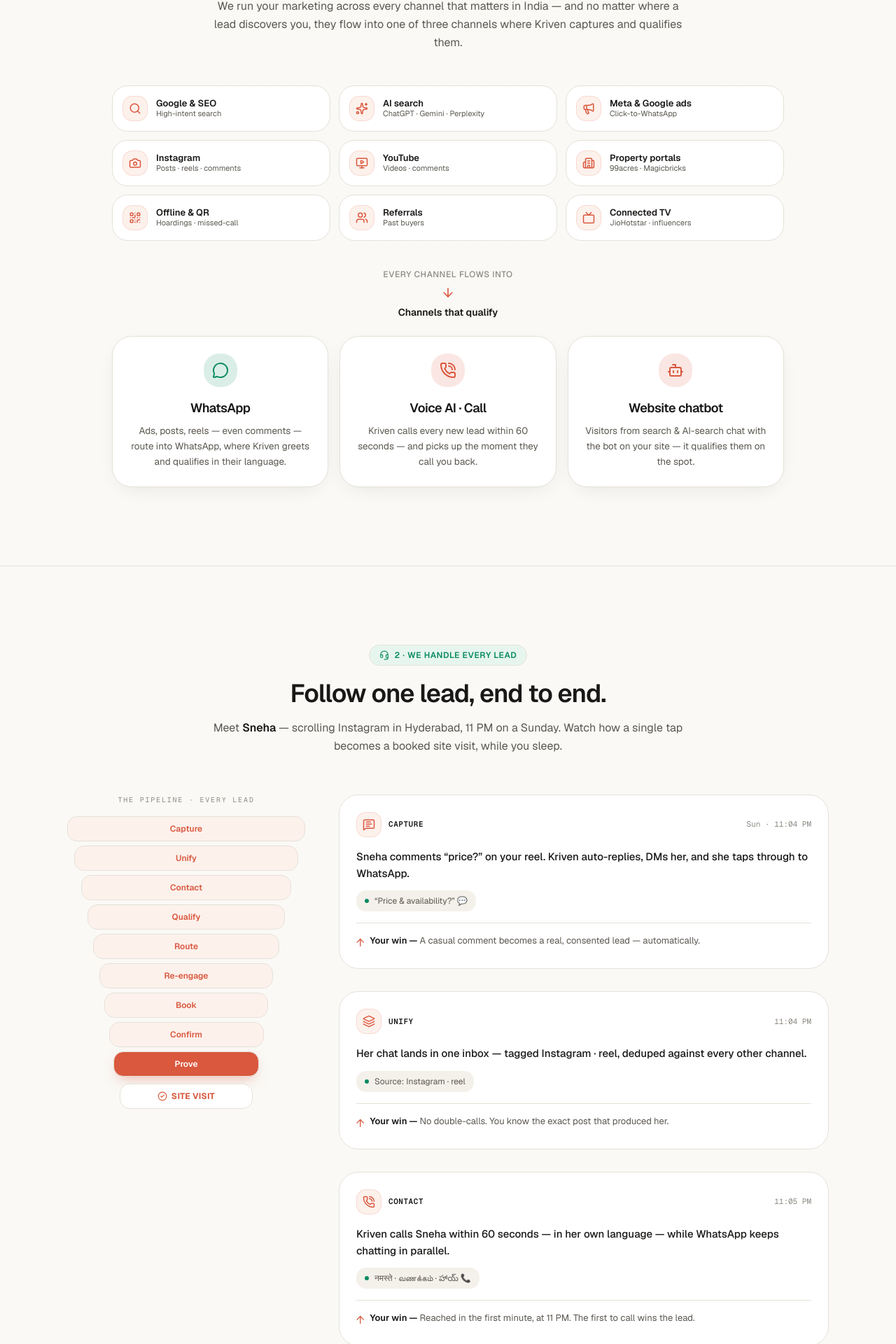
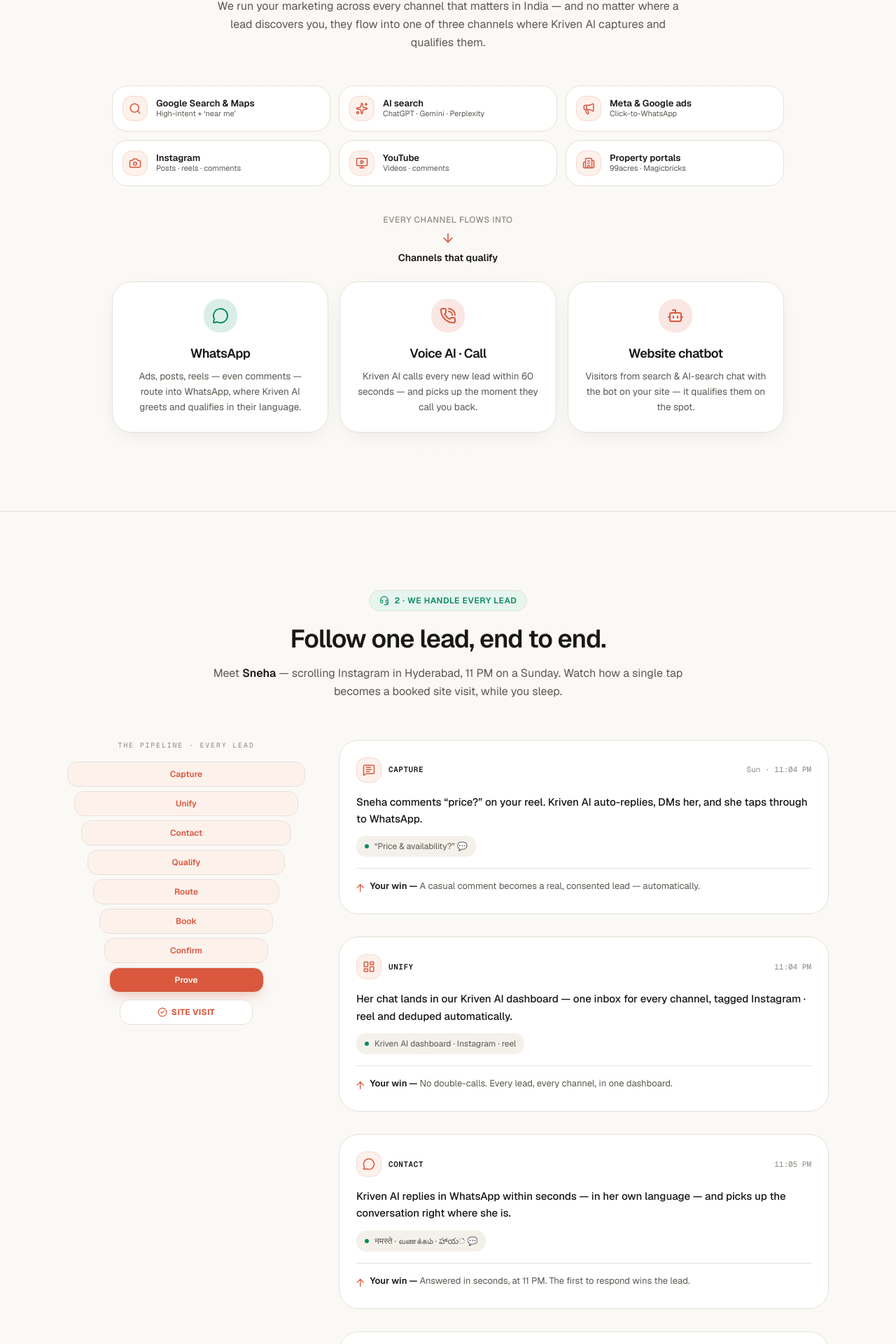
Before and after one commit to Kriven-AI/realty-website, a Next.js app: page /how-it-works in a window 1280 px wide. Shown: the part 873-2793 px from the top of the page at 70% size. Built offline with nearby package versions, Linux system fonts and the light colour scheme.

Commit message:
updated the website

```diff
--- a/app/demo/page.tsx
+++ b/app/demo/page.tsx
@@ -19,7 +19,7 @@
   {
     icon: Clock,
     title: "30 minutes, no slide deck",
-    body: "We open Kriven, hand you a phone, and you talk to the agent yourself. That's the demo.",
+    body: "We open Kriven AI, hand you a phone, and you talk to the agent yourself. That's the demo.",
   },
   {
     icon: PhoneCall,
@@ -52,7 +52,7 @@
               Book a demo
             </p>
             <h1 className="mt-3 text-balance text-4xl font-semibold leading-[1.1] tracking-tight sm:text-5xl lg:text-6xl">
-              <span className="text-gradient">See Kriven handle</span>
+              <span className="text-gradient">See Kriven AI handle</span>
               <br className="hidden sm:block" />
               <span className="text-muted-foreground">a real sales call.</span>
             </h1>
--- a/app/opengraph-image.tsx
+++ b/app/opengraph-image.tsx
@@ -32,7 +32,7 @@
           />
         </div>
 
-        {/* Wordmark — Kriven (dark) + AI (coral) */}
+        {/* Wordmark — Kriven AI (dark) + AI (coral) */}
         <div
           style={{
             display: "flex",
--- a/app/product/page.tsx
+++ b/app/product/page.tsx
@@ -25,7 +25,7 @@
         eyebrow="Module 01 · Inbound"
         title="Inbound Voice AI."
         tagline="Picks up every call. Books site visits."
-        description="When a lead calls, Kriven answers in their language, qualifies them with a real conversation — not a script — and books the site visit. It handles objections about price, possession, loans, and competing projects with builder-specific context, and escalates to a human salesperson the moment the lead asks."
+        description="When a lead calls, Kriven AI answers in their language, qualifies them with a real conversation — not a script — and books the site visit. It handles objections about price, possession, loans, and competing projects with builder-specific context, and escalates to a human salesperson the moment the lead asks."
         features={[
           "Picks up 24/7 — including weekends, late evenings, peak hours",
           "Qualifies with real conversation, not a scripted IVR",
@@ -44,7 +44,7 @@
         eyebrow="Module 02 · Outbound"
         title="Outbound Campaigns."
         tagline="Calls your lead list. Smart retries."
-        description="Upload a CSV or pull from your CRM. Kriven dials your leads at the times they're actually free — different windows for IT professionals, business owners, salaried staff, retirees — pitches the project, handles questions, and books site visits. If they don't pick up, it retries on a schedule that respects their profession, then falls back to WhatsApp."
+        description="Upload a CSV or pull from your CRM. Kriven AI dials your leads at the times they're actually free — different windows for IT professionals, business owners, salaried staff, retirees — pitches the project, handles questions, and books site visits. If they don't pick up, it retries on a schedule that respects their profession, then falls back to WhatsApp."
         features={[
           "Smart retry windows by lead profession & time-of-day",
           "Concurrent calls capped per builder & per campaign",
@@ -63,7 +63,7 @@
         eyebrow="Module 03 · WhatsApp"
         title="WhatsApp Follow-ups."
         tagline="Same thread. Same context."
-        description="Every call continues on WhatsApp — the same lead, the same intent, the same context. Kriven sends brochures, handles two-way replies, re-engages no-shows, and warms up cold leads with relevant nudges. The handoff between voice and chat is seamless because they're the same agent, on the same brain."
+        description="Every call continues on WhatsApp — the same lead, the same intent, the same context. Kriven AI sends brochures, handles two-way replies, re-engages no-shows, and warms up cold leads with relevant nudges. The handoff between voice and chat is seamless because they're the same agent, on the same brain."
         features={[
           "Two-way conversational replies on WhatsApp Business",
           "Sends brochures, floor plans etc on request",
--- a/components/home/fragmented-reality.tsx
+++ b/components/home/fragmented-reality.tsx
@@ -46,7 +46,7 @@
         <div className="mx-auto flex max-w-5xl flex-col items-center text-center">
           <span className="inline-flex items-center gap-2 rounded-full border border-brand/25 bg-brand-tint px-3.5 py-1.5 text-xs font-semibold uppercase tracking-wider text-brand">
             <ArrowLeftRight className="h-3.5 w-3.5" />
-            The Kriven difference
+            The Kriven AI difference
           </span>
           <h2 className="mt-5 text-3xl font-semibold tracking-tight sm:text-4xl lg:text-5xl">
             <span className="block text-foreground">
@@ -175,7 +175,7 @@
             href="/product"
             className="group inline-flex items-center gap-1.5 text-sm font-medium text-foreground transition-colors hover:text-brand"
           >
-            See how Kriven succeeds at every step
+            See how Kriven AI succeeds at every step
             <ArrowRight className="h-4 w-4 transition-transform group-hover:translate-x-0.5" />
           </Link>
         </div>
--- a/components/home/intelligence.tsx
+++ b/components/home/intelligence.tsx
@@ -122,7 +122,7 @@
             </span>
           </h2>
           <p className="mt-5 text-base leading-relaxed text-muted-foreground">
-            Other dashboards show you call counts. Kriven shows you{" "}
+            Other dashboards show you call counts. Kriven AI shows you{" "}
             <span className="text-foreground">why</span> leads are buying —
             and <span className="text-foreground">why they aren&apos;t</span>.
           </p>
--- a/components/home/lead-engine-teaser.tsx
+++ b/components/home/lead-engine-teaser.tsx
@@ -22,6 +22,7 @@
   ArrowRight,
   ArrowDown,
   Workflow,
+  Search,
   type LucideIcon,
 } from "lucide-react";
 
@@ -40,15 +41,15 @@
 const SOURCES: Source[] = [
   {
     key: "website",
-    title: "Website",
-    icon: Bot,
+    title: "Get Discovered",
+    icon: Search,
     helps: [
       "Custom SEO strategy & keyword research",
       "On-brand content creation & updates",
       "Technical SEO audits & fixes",
       { text: "LLM placement — ChatGPT & Google AI Overviews", highlight: true },
       "High-quality link building",
-      "Local & programmatic SEO",
+      { text: "Rank on Google Maps for ‘near me’ buyers", highlight: true },
     ],
   },
   {
@@ -101,7 +102,7 @@
 const QUALIFY_CHANNELS = [
   { key: "whatsapp", label: "WhatsApp", icon: MessageCircle },
   { key: "voice", label: "Voice AI · Call", icon: PhoneCall },
-  { key: "chatbot", label: "Website chatbot widget", icon: Bot },
+  { key: "chatbot", label: "Interactive Chatbot · Website", icon: Bot },
 ];
 
 /* ---------------- Sneha — the animated one-lead example ---------------- */
@@ -118,7 +119,7 @@
 
 const SNEHA = [
   "11:04 PM · Sneha taps your Instagram reel",
-  "11:05 PM · Kriven replies on WhatsApp — in her own language",
+  "11:05 PM · Kriven AI replies on WhatsApp — in her own language",
   "11:08 PM · 3BHK · ₹80L · ready to buy → 🔥 HOT lead",
   "11:10 PM · Site visit booked — Saturday 4 PM ✅",
   "★ She shows up. Your team closes the sale.",
--- a/components/home/personalization.tsx
+++ b/components/home/personalization.tsx
@@ -123,7 +123,7 @@
                 </div>
               </div>
 
-              {/* How Kriven adapts — same 3 rows on every card */}
+              {/* How Kriven AI adapts — same 3 rows on every card */}
               <div className="mt-5 space-y-4 border-t border-border-subtle pt-5">
                 {DIMENSIONS.map((dim) => {
                   const Icon = dim.icon;
--- a/components/how-it-works/attract-channels.tsx
+++ b/components/how-it-works/attract-channels.tsx
@@ -27,15 +27,12 @@
 };
 
 const CHANNELS: Channel[] = [
-  { icon: Search, label: "Google & SEO", sub: "High-intent search", door: "web" },
+  { icon: Search, label: "Google Search & Maps", sub: "High-intent + ‘near me’", door: "web" },
   { icon: Sparkles, label: "AI search", sub: "ChatGPT · Gemini · Perplexity", door: "web" },
   { icon: Megaphone, label: "Meta & Google ads", sub: "Click-to-WhatsApp", door: "whatsapp" },
   { icon: Camera, label: "Instagram", sub: "Posts · reels · comments", door: "whatsapp" },
   { icon: MonitorPlay, label: "YouTube", sub: "Videos · comments", door: "whatsapp" },
-  { icon: Building2, label: "Property portals", sub: "99acres · Magicbricks", door: "whatsapp" },
-  { icon: QrCode, label: "Offline & QR", sub: "Hoardings · missed-call", door: "whatsapp" },
-  { icon: Users, label: "Referrals", sub: "Past buyers", door: "whatsapp" },
-  { icon: Tv, label: "Connected TV", sub: "JioHotstar · influencers", door: "whatsapp" },
+  { icon: Building2, label: "Property portals", sub: "99acres · Magicbricks", door: "whatsapp" }
 ];
 
 const fadeUp = {
@@ -61,7 +58,7 @@
           <p className="mt-4 text-base leading-relaxed text-muted-foreground">
             We run your marketing across every channel that matters in India —
             and no matter where a lead discovers you, they flow into one of
-            three channels where Kriven captures and qualifies them.
+            three channels where Kriven AI captures and qualifies them.
           </p>
         </div>
 
@@ -123,13 +120,13 @@
             icon={MessageCircle}
             tone="success"
             title="WhatsApp"
-            line="Ads, posts, reels — even comments — route into WhatsApp, where Kriven greets and qualifies in their language."
+            line="Ads, posts, reels — even comments — route into WhatsApp, where Kriven AI greets and qualifies in their language."
           />
           <DoorCard
             icon={PhoneCall}
             tone="brand"
             title="Voice AI · Call"
-            line="Kriven calls every new lead within 60 seconds — and picks up the moment they call you back."
+            line="Kriven AI calls every new lead within 60 seconds — and picks up the moment they call you back."
           />
           <DoorCard
             icon={Bot}
--- a/components/how-it-works/lead-engine-hero.tsx
+++ b/components/how-it-works/lead-engine-hero.tsx
@@ -36,7 +36,7 @@
           transition={{ delay: 0.16, duration: 0.7, ease: [0.2, 0.8, 0.2, 1] }}
           className="mx-auto mt-6 max-w-2xl text-balance text-base leading-relaxed text-muted-foreground sm:text-lg"
         >
-          From the first tap on an ad to a booked site visit, Kriven runs the
+          From the first tap on an ad to a booked site visit, Kriven AI runs the
           whole journey — bringing leads in, then handling every one across
           chatbot, WhatsApp and voice AI. One engine, every Indian language,
           24/7.
--- a/components/how-it-works/lead-journey.tsx
+++ b/components/how-it-works/lead-journey.tsx
@@ -4,11 +4,10 @@
 import { motion, useInView } from "framer-motion";
 import {
   MessageSquareText,
-  Layers,
-  PhoneCall,
+  LayoutDashboard,
+  MessageCircle,
   Target,
   ArrowRightLeft,
-  Megaphone,
   CalendarCheck,
   BellRing,
   BarChart3,
@@ -33,56 +32,47 @@
     layer: "Capture",
     time: "Sun · 11:04 PM",
     icon: MessageSquareText,
-    what: "Sneha comments “price?” on your reel. Kriven auto-replies, DMs her, and she taps through to WhatsApp.",
+    what: "Sneha comments “price?” on your reel. Kriven AI auto-replies, DMs her, and she taps through to WhatsApp.",
     win: "A casual comment becomes a real, consented lead — automatically.",
     bubble: "“Price & availability?” 💬",
   },
   {
     layer: "Unify",
     time: "11:04 PM",
-    icon: Layers,
-    what: "Her chat lands in one inbox — tagged Instagram · reel, deduped against every other channel.",
-    win: "No double-calls. You know the exact post that produced her.",
-    bubble: "Source: Instagram · reel",
+    icon: LayoutDashboard,
+    what: "Her chat lands in our Kriven AI dashboard — one inbox for every channel, tagged Instagram · reel and deduped automatically.",
+    win: "No double-calls. Every lead, every channel, in one dashboard.",
+    bubble: "Kriven AI dashboard · Instagram · reel",
   },
   {
     layer: "Contact",
     time: "11:05 PM",
-    icon: PhoneCall,
-    what: "Kriven calls Sneha within 60 seconds — in her own language — while WhatsApp keeps chatting in parallel.",
-    win: "Reached in the first minute, at 11 PM. The first to call wins the lead.",
-    bubble: "नमस्ते · வணக்கம் · హాయ్ 📞",
+    icon: MessageCircle,
+    what: "Kriven AI replies in WhatsApp within seconds — in her own language — and picks up the conversation right where she is.",
+    win: "Answered in seconds, at 11 PM. The first to respond wins the lead.",
+    bubble: "नमस्ते · வணக்கம் · హాయ் 💬",
   },
   {
     layer: "Qualify",
     time: "11:08 PM",
     icon: Target,
-    what: "₹80L budget, 3BHK, ready to buy. Kriven answers her price & RERA questions correctly and marks her HOT.",
-    win: "Only real leads reach your team — and never a wrong price.",
-    bubble: "🔥 HOT · 3BHK · ₹80L · ready",
+    what: "Kriven AI qualifies her right in the chat — budget, configuration, timeline — and answers her price & RERA questions accurately.",
+    win: "Only genuinely interested leads reach your team — and never a wrong price.",
+    bubble: "Qualified · 3BHK · ₹80L · ready",
   },
   {
     layer: "Route",
     time: "11:09 PM",
     icon: ArrowRightLeft,
-    what: "Kriven warm-transfers Sneha to your closer with a full summary — budget, intent, objections.",
+    what: "If Sneha wants to talk to someone, Kriven AI warm-transfers her to your closer — with a full summary of budget, intent, and objections.",
     win: "Your salesperson gets a briefed, ready lead — not a cold name.",
-    bubble: "→ Transferring to Ramesh (Sales)",
-  },
-  {
-    layer: "Re-engage",
-    time: "if she'd gone quiet",
-    icon: Megaphone,
-    what: "No pickup? Kriven's outbound campaign re-dials at the right hours and follows up on WhatsApp until she's back.",
-    win: "You recover the 60–70% of leads that never convert on the first touch.",
-    bubble: "Tele-caller campaign · retry 2 ✓",
-    recovery: true,
+    bubble: "Wants a human → warm transfer",
   },
   {
     layer: "Book",
     time: "11:10 PM",
     icon: CalendarCheck,
-    what: "Kriven books the site visit — Saturday 4 PM — and assigns a rep, right inside the chat.",
+    what: "Kriven AI books the site visit — Saturday 4 PM — and assigns a rep, right inside the chat.",
     win: "Booked on the very first contact, while interest is hottest.",
     bubble: "✅ Site visit · Sat 4:00 PM",
   },
```
